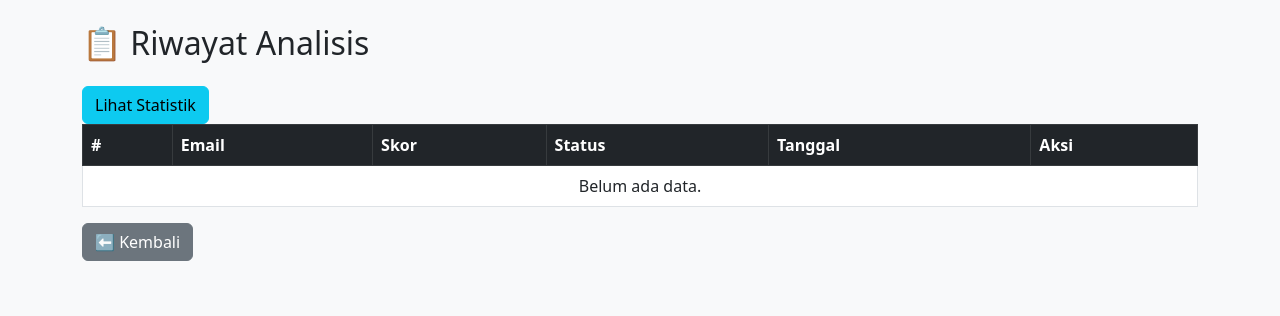
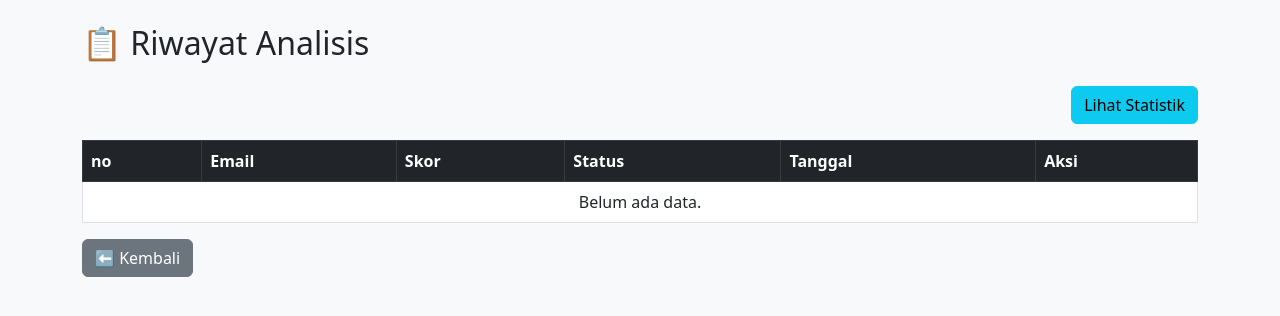
Before and after one commit to gumpandaa/cybersecurity_monitor, a Flask app: page /data in a window 1280 px wide. Shown: the top 316 px of the page. Run offline with Flask 3, Linux system fonts and the light colour scheme; the visitor is signed in with stand-in values (Sample User, id 1); data that the repository does not hold is empty.

Commit message:
merubah tampilan data.html

```diff
--- a/templates/data.html
+++ b/templates/data.html
@@ -8,11 +8,13 @@
 <body class="bg-light">
 <div class="container py-4">
     <h2 class="mb-4">📋 Riwayat Analisis</h2>
-    <a href="{{ url_for('statistik') }}" class="btn btn-info">Lihat Statistik</a>
+    <div class="mb-3 d-flex justify-content-end">
+        <a href="{{ url_for('statistik') }}" class="btn btn-info">Lihat Statistik</a>
+    </div>
     <table class="table table-bordered table-hover bg-white">
         <thead class="table-dark">
             <tr>
-                <th>#</th>
+                <th>no</th>
                 <th>Email</th>
                 <th>Skor</th>
                 <th>Status</th>
```
